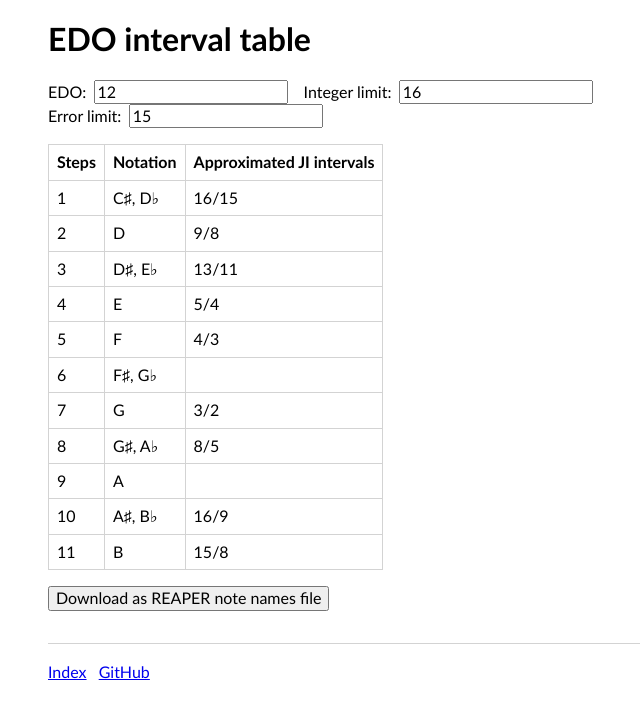
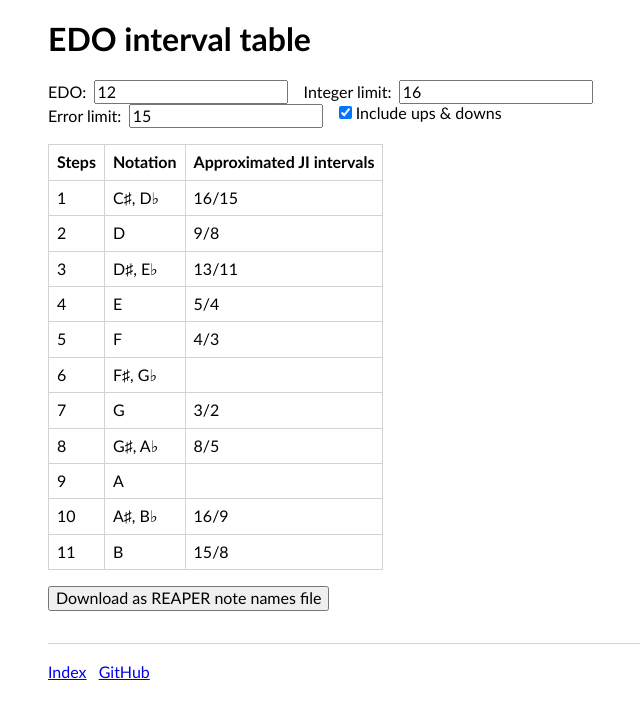
Before and after one commit to jangler/tuning, a website with bundled scripts: page src/edo-intervals/index.html in a window 1280 px wide. Shown: the whole page, without its empty margins (208-848 px from the left). Built offline with nearby package versions, Linux system fonts and the light colour scheme.

Commit message:
Allow disabling UDN in interval table

```diff
--- a/src/edo-intervals/index.html
+++ b/src/edo-intervals/index.html
@@ -32,6 +32,10 @@
                 <label for="errorLimit">Error limit:</label>
                 <input type="number" id="errorLimit" size="5" value="15">
             </div>
+            <div class="field">
+                <input type="checkbox" id="includeUpsAndDowns" checked>
+                <label for="includeUpsAndDowns">Include ups & downs</label>
+            </div>
         </section>
         <p id="alert"></p>
         <table>
--- a/src/edo-intervals/script.ts
+++ b/src/edo-intervals/script.ts
@@ -9,6 +9,7 @@ const c4_note = 60;
 const edoInput = document.querySelector('#edo') as HTMLInputElement;
 const integerLimitInput = document.querySelector('#integerLimit') as HTMLInputElement;
 const errorLimitInput = document.querySelector('#errorLimit') as HTMLInputElement;
+const includeUDNInput = document.querySelector('#includeUpsAndDowns') as HTMLInputElement;
 const alert = document.getElementById('alert') as HTMLParagraphElement;
 const tbody = document.querySelector('tbody') as HTMLTableSectionElement;
 const reaperButton = document.querySelector('#reaperButton') as HTMLButtonElement;
@@ -31,6 +32,7 @@ function updateTable() {
     try {
         const edo = edoInput.valueAsNumber;
         const errorLimit = errorLimitInput.valueAsNumber;
+        const includeUDN = includeUDNInput.checked;
         const stepSize = 1200 / edo;
 
         const rows = [];
@@ -38,11 +40,10 @@ function updateTable() {
             rows.push(html`
             <tr>
             <td>${i}</td>
-            <td>${udn(i, edo).map(s => s.slice(0, s.length - 1)).join(', ')}</td>
+            <td>${udn(i, edo, !includeUDN).map(s => s.slice(0, s.length - 1)).join(', ')}</td>
             <td>${approximatedIntervals(i * stepSize, errorLimit).join(', ')}</td>
             </tr>`);
         }
-        console.log(rows);
 
         render(html`${rows}`, tbody);
         alert.textContent = '';
@@ -51,7 +52,7 @@ function updateTable() {
     }
 }
 
-for (const input of [edoInput, integerLimitInput, errorLimitInput]) {
+for (const input of [edoInput, integerLimitInput, errorLimitInput, includeUDNInput]) {
     input.addEventListener('change', updateTable);
 }
 
@@ -59,9 +60,10 @@ updateTable();
 
 function downloadReaperNames() {
     const edo = edoInput.valueAsNumber;
+    const includeUDN = includeUDNInput.checked;
     const lines = ['# MIDI note/CC name map'];
     for (let note = 0; note <= 127; note++) {
-        lines.push(`${note} ${udn(note - c4_note, edo).map(s => s.slice(0, s.length - 1)).join('/')}`);
+        lines.push(`${note} ${udn(note - c4_note, edo, !includeUDN).map(s => s.slice(0, s.length - 1)).join('/')}`);
     }
     download(new Blob([lines.map(s => s + '\r\n').join('')]), `${edo}edo.txt`);
 }
--- a/src/lib/udn.ts
+++ b/src/lib/udn.ts
@@ -3,7 +3,7 @@ export function mod(a: number, b: number): number {
 }
 
 /** Return an array of the simplest UDN possibilities for a step count in an edo. */
-export function udn(steps: number, edo: number): string[] {
+export function udn(steps: number, edo: number, noArrows?: boolean): string[] {
     // If performance becomes an issue, batch-notating an array of step or
     // cents values could save some computation over doing them separately.
     const stepClass = mod(steps, edo);
@@ -12,7 +12,8 @@ export function udn(steps: number, edo: number): string[] {
     var symbols = new Map(['F', 'C', 'G', 'D', 'A', 'E', 'B']
         .map((v, i) => [v, mod(fifth * (i - 1),  edo)]));
     const matches: string[] = [];
-    while (matches.length == 0) {
+    let i = 0;
+    while (matches.length == 0 && i < 5) {
         for (const [s, n] of symbols) {
             if (n == stepClass && !matches.includes(s)) matches.push(s);
         }
@@ -20,12 +21,13 @@ export function udn(steps: number, edo: number): string[] {
             const a: [string, number][] = [];
             if (!s.includes('♭')) a.push([s + '♯', mod(n + sharp, edo)]);
             if (!s.includes('♯')) a.push([s + '♭', mod(n - sharp, edo)]);
-            if (sharp != 1) {
+            if (!noArrows && sharp != 1) {
                 if (!s.includes('v')) a.push(['^' + s, mod(n + 1, edo)]);
                 if (!s.includes('^')) a.push(['v' + s, mod(n - 1, edo)]);
             }
             return a;
         }));
+        i += 1;
     }
     function octaveOffset(symbol: string, steps: number): number {
         const accidentalSteps =
```
